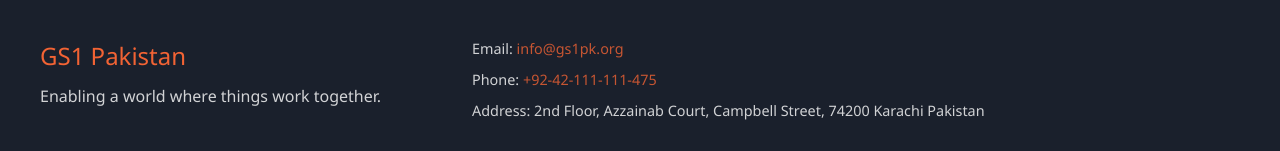
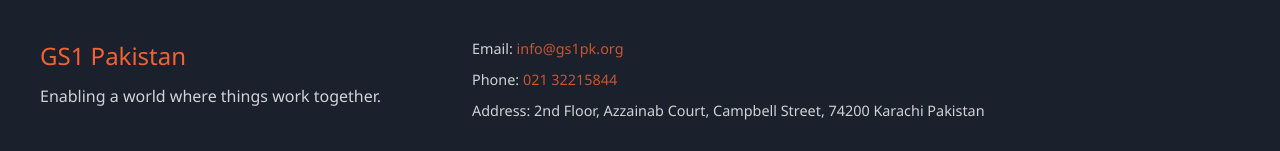
Before and after one commit to gs1pakistan/cy, a Next.js app: page / in a window 1280 px wide. Shown: the part 1978-2129 px from the top of the page. Built offline with nearby package versions, Linux system fonts and the light colour scheme.

Commit message:
Update page.tsx

```diff
--- a/src/app/page.tsx
+++ b/src/app/page.tsx
@@ -320,7 +320,7 @@
           </div>
           <div className="footer-contact">
             <p>Email: <a href="mailto:info@gs1pk.org">info@gs1pk.org</a></p>
-            <p>Phone: <a href="tel:+924211111475">+92-42-111-111-475</a></p>
+            <p>Phone: <a href="tel:021 32215844">021 32215844</a></p>
             <p>Address: 2nd Floor, Azzainab Court, Campbell Street, 74200 Karachi Pakistan </p>
           </div>
         </div>
```
